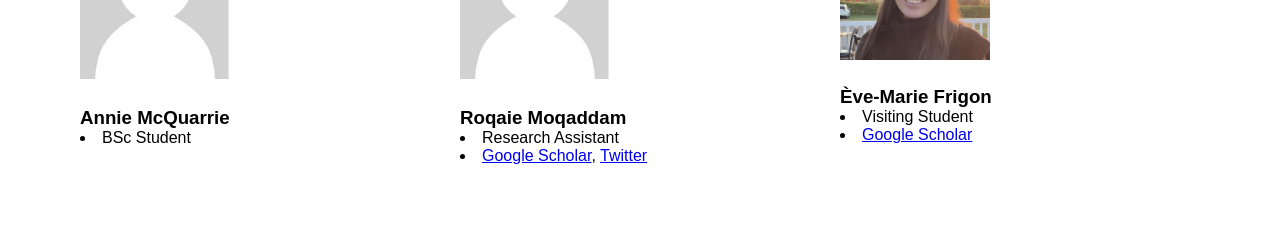
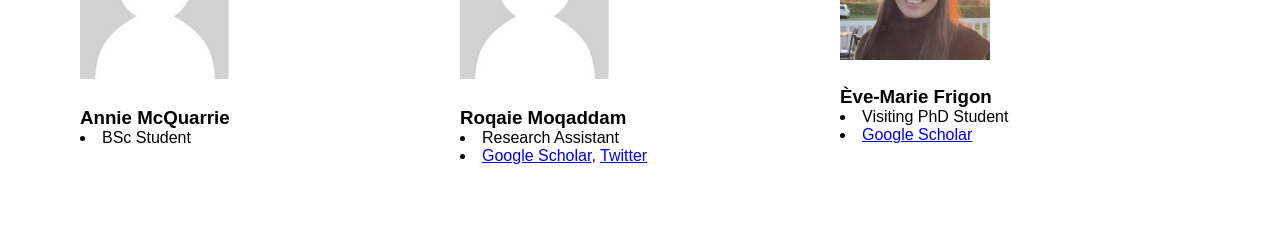
Before and after one commit to VANDAlab/VANDAlab.github.io, a Jekyll site: the page team.html, which Jekyll copies as it is, in a window 1280 px wide. Shown: the part 841-1083 px from the top of the page. Built offline with Jekyll 4.4.1, drawn with Linux system fonts in a browser that asks for light colours.

Commit message:
Update team.html

```diff
--- a/team.html
+++ b/team.html
@@ -82,7 +82,7 @@
     <div class="person">
     <img src="team/evemarie.jpg" alt="empty">
     <h3>Ève-Marie Frigon</h3>
-    <li>Visiting Student</li>
+    <li>Visiting PhD Student</li>
     <li> <a href="https://scholar.google.com/citations?view_op=list_works&hl=fr&user=BytSs6kAAAAJ" target="_blank">Google Scholar</a></li>
 </div>
 
```
